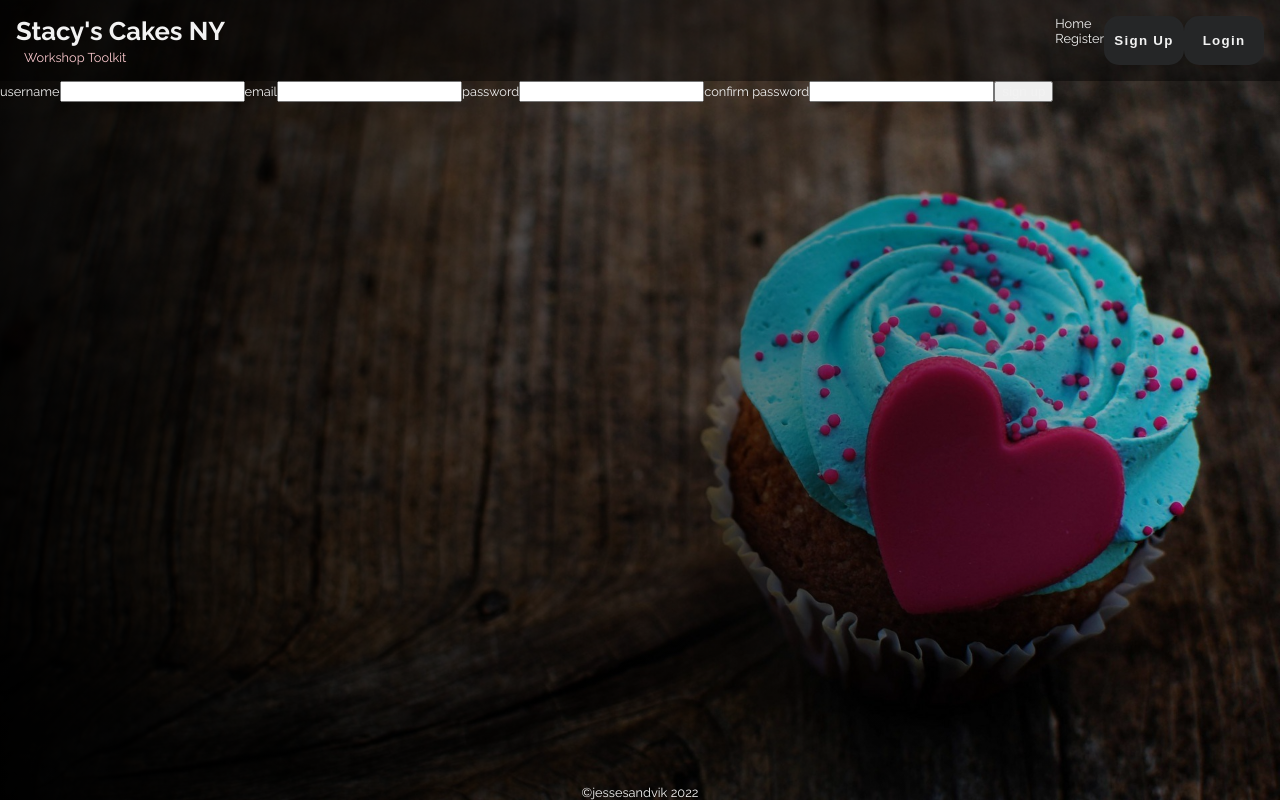
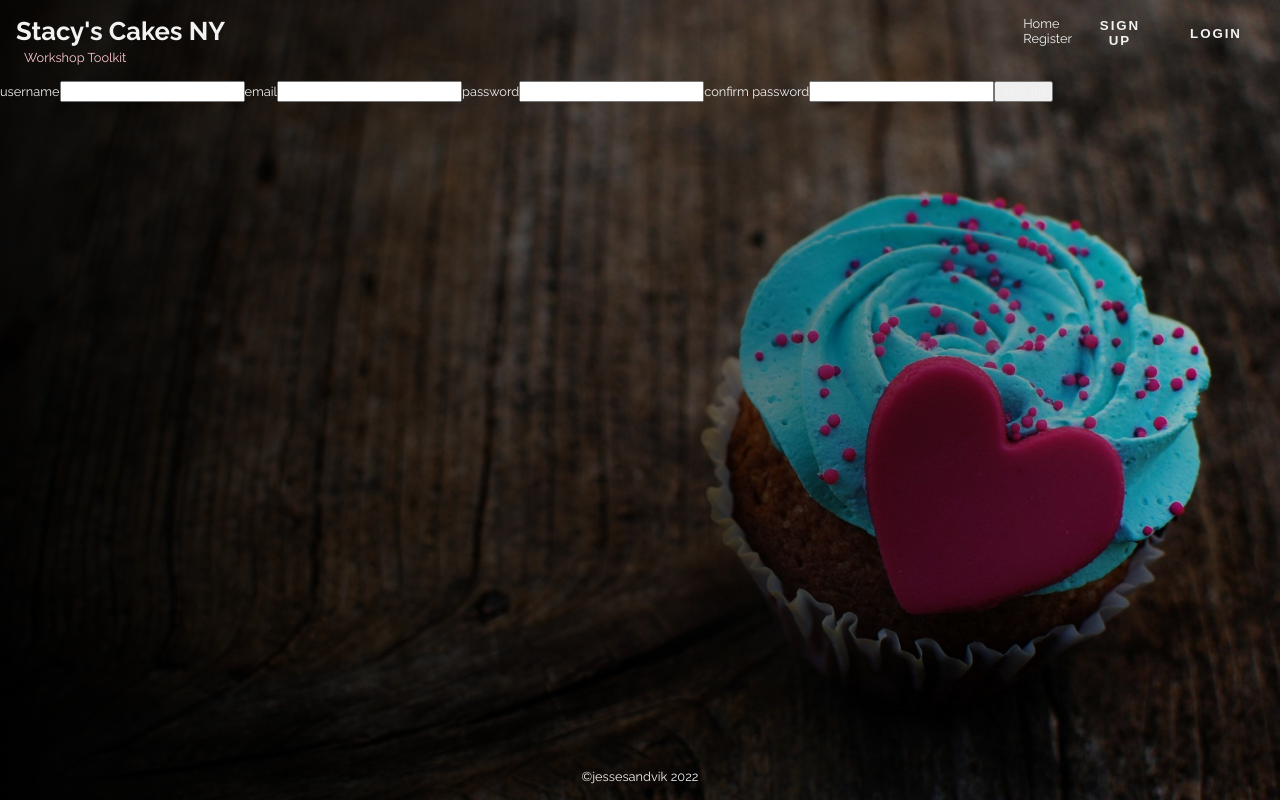
Before and after one commit to JesseSandvik/toolkit-front-end, a React (Create React App) app: page /register in a window 1280 px wide. Built offline with nearby package versions, Linux system fonts and the light colour scheme.

Commit message:
updated styling for buttons

```diff
--- a/src/css/styles.css
+++ b/src/css/styles.css
@@ -34,23 +34,21 @@ a {
 }
 
 .header-btn {
-  background: #252627;
-  border: 3px solid #252627;
-  border-radius: 15px;
-  color: #f2f2f2;
+  background: transparent;
+  border: none;
   cursor: pointer;
   font-weight: bold;
-  letter-spacing: 0.08rem;
-  text-transform: capitalize;
+  height: 34px;
+  letter-spacing: 0.12rem;
+  margin: 0 0.5rem;
+  text-transform: uppercase;
   width: 80px;
-}
-.header-btn:hover {
-  opacity: 0.9;
 }
 
 footer {
   display: grid;
   grid-template-columns: auto 1fr auto;
+  padding: 1rem;
 }
 footer .container {
   display: flex;
@@ -62,7 +60,6 @@ footer #footer-center {
 }
 
 header {
-  background: rgba(0, 0, 0, 0.4392156863);
   display: grid;
   grid-column: 1/-1;
   grid-template-columns: 1fr 1fr;
--- a/src/scss/atoms/_buttons.scss
+++ b/src/scss/atoms/_buttons.scss
@@ -1,16 +1,14 @@
 @use '../variables' as *;
+@use 'sass:math';
 
 .header-btn {
-  background: $primary;
-  border: 3px solid $primary;
-  border-radius: $border-radius-global-size;
-  color: $secondary;
+  background: transparent;
+  border: none;
   cursor: pointer;
   font-weight: bold;
-  letter-spacing: 0.08rem;
-  text-transform: capitalize;
+  height: 34px;
+  letter-spacing: 0.12rem;
+  margin: 0 math.div($margin-global-size, 2);
+  text-transform: uppercase;
   width: 80px;
-  &:hover {
-    opacity: 0.9;
-  }
 }
--- a/src/scss/organisms/_Footer.scss
+++ b/src/scss/organisms/_Footer.scss
@@ -3,6 +3,7 @@
 footer {
   display: grid;
   grid-template-columns: auto 1fr auto;
+  padding: $padding-global-size;
   .container {
     display: flex;
   }
--- a/src/scss/organisms/_Header.scss
+++ b/src/scss/organisms/_Header.scss
@@ -3,7 +3,6 @@
 @use 'sass:math';
 
 header {
-  background: $black-glass;
   display: grid;
   grid-column: 1 / -1;
   grid-template-columns: 1fr 1fr;
```
Also changed, not shown: 1 other file (tests, documents, lock files or other folders).
